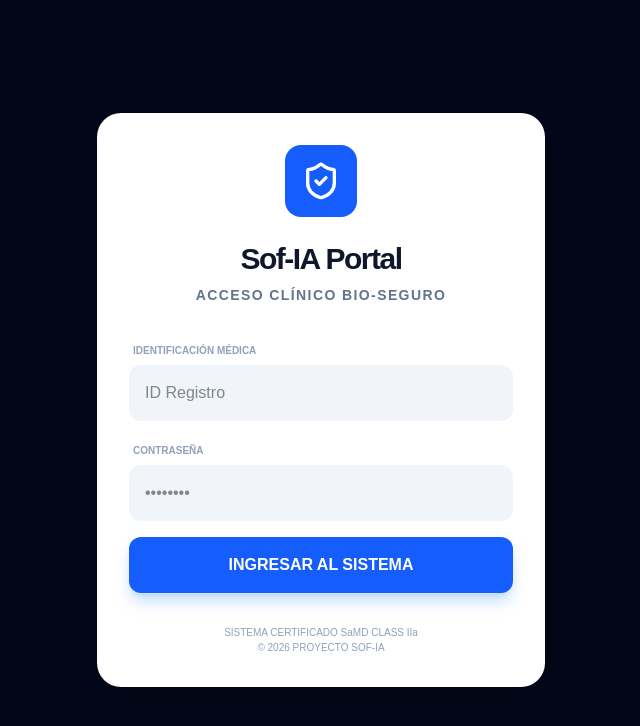
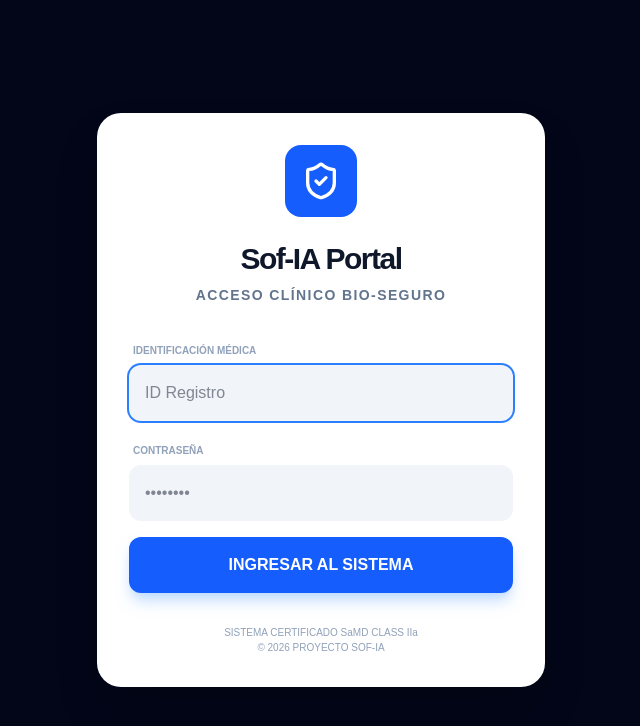
Before and after one commit to miguel1098703887-lgtm/sof-ia-dashboard, a Next.js app: page /sof-ia-dashboard/ in a window 1280 px wide. Shown: the top 726 px of the page, without its empty margins (319-959 px from the left). Built offline with nearby package versions, Linux system fonts and the light colour scheme.

Commit message:
Convert login inputs to controlled components for better compatibility

```diff
--- a/app/page.tsx
+++ b/app/page.tsx
@@ -41,6 +41,10 @@ export default function SofIAApp() {
   const [isLoggedIn, setIsLoggedIn] = useState(false);
   const [patients, setPatients] = useState(INITIAL_MOCK_PATIENTS);
   const [history, setHistory] = useState<Record<string, { time: string, glucose: number }[]>>({});
+
+  // Login State
+  const [loginId, setLoginId] = useState('');
+  const [loginPass, setLoginPass] = useState('');
 
   // Simulation for Audit logic
   const [llmDose, setLlmDose] = useState(2);
@@ -120,45 +124,41 @@ export default function SofIAApp() {
           <h1 className="text-3xl font-black text-center text-slate-900 tracking-tighter mb-2">Sof-IA Portal</h1>
           <p className="text-center text-slate-500 text-sm mb-8 uppercase font-bold tracking-widest">Acceso Clínico Bio-Seguro</p>
 
-            <form onSubmit={(e) => {
-              e.preventDefault();
-              const target = e.target as any;
-              const userId = target.userId.value;
-              const password = target.password.value;
-
-              if (userId === 'DR-JOHANA-2026' && password === 'password') {
-                setIsLoggedIn(true);
-              } else {
-                alert('Credenciales incorrectas. Por favor, verifique su ID y contraseña.');
-              }
-            }} className="space-y-4">
+          <div className="space-y-4">
             <div>
               <label className="text-[10px] font-bold text-slate-400 uppercase ml-1">Identificación Médica</label>
               <input
-                  name="userId"
                 type="text"
                 placeholder="ID Registro"
-                  className="w-full mt-1 p-4 bg-slate-100 rounded-xl outline-none focus:ring-2 focus:ring-blue-500 transition-all font-medium text-slate-900 relative z-[100]"
-                  required
+                className="w-full mt-1 p-4 bg-slate-100 rounded-xl outline-none focus:ring-2 focus:ring-blue-500 transition-all font-medium text-slate-900 block"
+                value={loginId}
+                onChange={(e) => setLoginId(e.target.value)}
+                autoFocus
               />
             </div>
             <div>
               <label className="text-[10px] font-bold text-slate-400 uppercase ml-1">Contraseña</label>
               <input
-                  name="password"
                 type="password"
                 placeholder="••••••••"
-                  className="w-full mt-1 p-4 bg-slate-100 rounded-xl outline-none focus:ring-2 focus:ring-blue-500 transition-all font-medium text-slate-900 relative z-[100]"
-                  required
+                className="w-full mt-1 p-4 bg-slate-100 rounded-xl outline-none focus:ring-2 focus:ring-blue-500 transition-all font-medium text-slate-900 block"
+                value={loginPass}
+                onChange={(e) => setLoginPass(e.target.value)}
               />
             </div>
             <button
-                type="submit"
-                className="w-full py-4 bg-blue-600 text-white rounded-xl font-bold hover:bg-blue-700 transition-all shadow-lg shadow-blue-200 relative z-[100]"
+              onClick={() => {
+                if (loginId === 'DR-JOHANA-2026' && loginPass === 'password') {
+                  setIsLoggedIn(true);
+                } else {
+                  alert('Credenciales incorrectas. Verifique ID y Contraseña.');
+                }
+              }}
+              className="w-full py-4 bg-blue-600 text-white rounded-xl font-bold hover:bg-blue-700 transition-all shadow-lg shadow-blue-200"
             >
               INGRESAR AL SISTEMA
             </button>
-            </form>
+          </div>
           <p className="mt-8 text-[10px] text-center text-slate-400 font-medium">
             SISTEMA CERTIFICADO SaMD CLASS IIa <br/> © 2026 PROYECTO SOF-IA
           </p>
```
Lines whose indentation alone changed are shown as unchanged.
